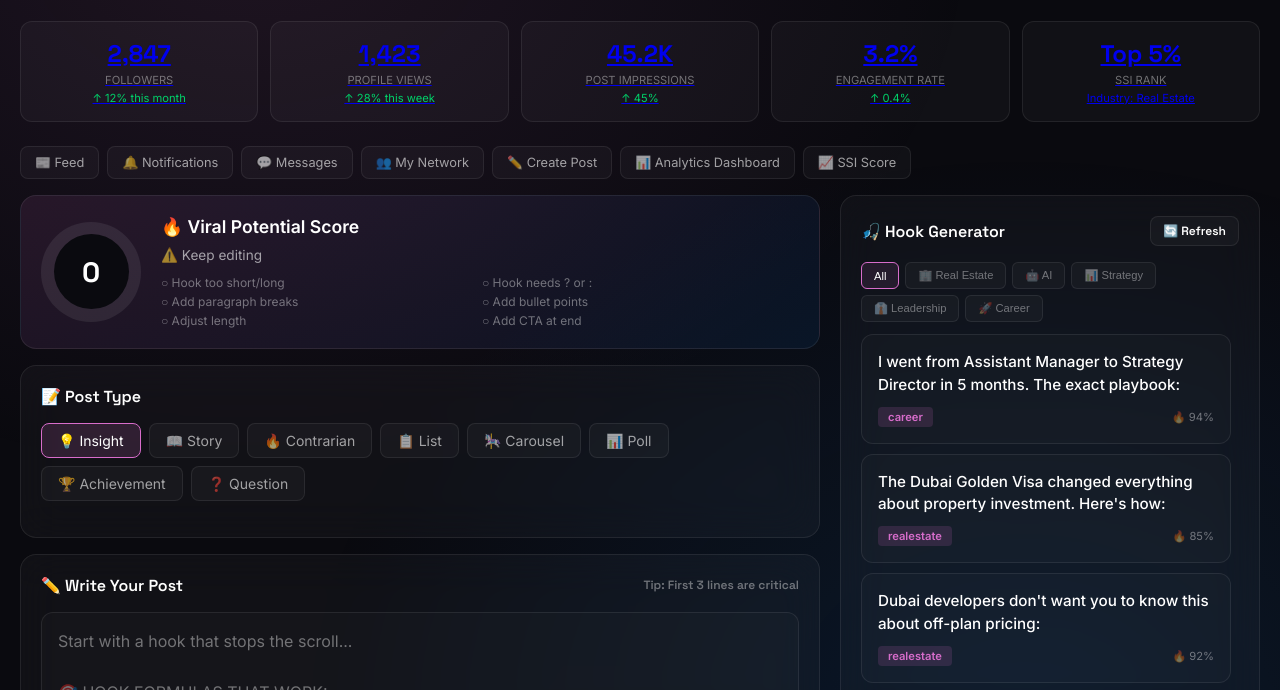
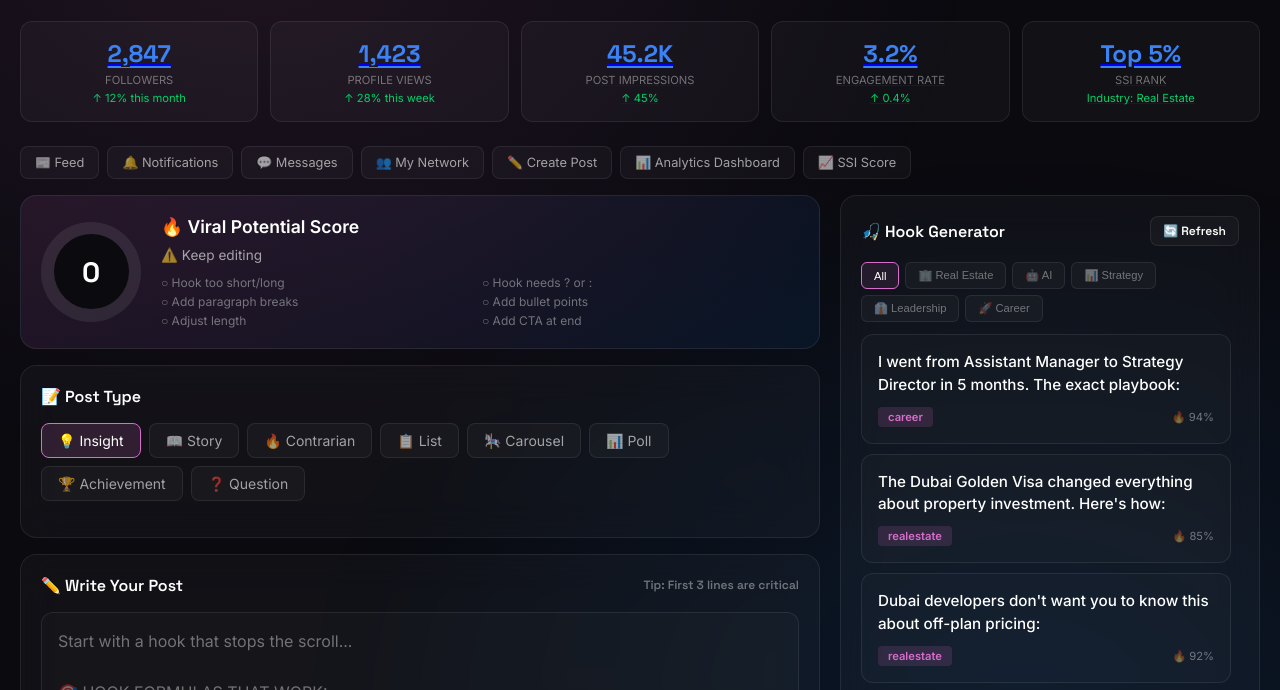
Before and after one commit to jasonglendcosta/linkedin-engine, a plain HTML site: page index.html in a window 1280 px wide. Shown: the part 80-770 px from the top of the page. Drawn offline with Linux system fonts and the light colour scheme.

Commit message:
Update analytics color scheme: blue numbers, green changes

```diff
--- a/index.html
+++ b/index.html
@@ -211,6 +211,9 @@
             font-size: 1.5rem;
             font-weight: 700;
             margin-bottom: 4px;
+            color: #3B82F6;
+            text-decoration: underline;
+            text-underline-offset: 4px;
         }
 
         .analytics-label {
@@ -222,6 +225,7 @@
         .analytics-change {
             font-size: 0.7rem;
             margin-top: 4px;
+            color: var(--green);
         }
 
         /* Post Editor */
```
Also changed, not shown: 1 other file.
